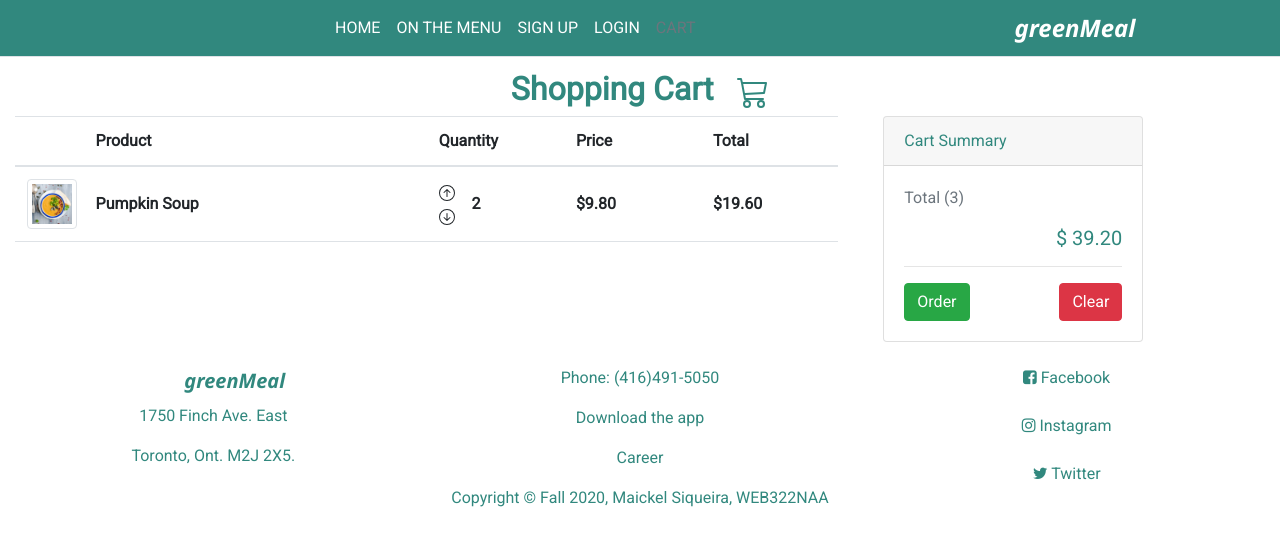
After one commit to mksiq/green-meal, a Node server app: page /cart in a window 1280 px wide. The commit adds this page. Shown: the top 546 px of the page. Run offline with Node 20, Linux system fonts and the light colour scheme; lists and menus that the app fills with data are empty; some libraries are stand-ins or nearby versions.

Commit message:
Added cart page with hard coded items, cart only available for regular user

```diff
--- /dev/null
+++ b/controllers/cart.js
@@ -0,0 +1,9 @@
+const express = require("express");
+const router = express.Router();
+
+router.get("/cart", (req, res) => {
+    res.render("cart/cart",{});
+});
+
+
+module.exports = router;
--- a/controllers/products.js
+++ b/controllers/products.js
@@ -157,9 +157,6 @@ router.get("/delete-product/:id", (req, res) => {
             console.log(`${req.params.id} removed from product database.`);
             res.redirect("/data-clerk");
         });
-
-
-
     } else {
         res.redirect('/');
     }
--- a/index.js
+++ b/index.js
@@ -3,13 +3,14 @@ const dotenv = require('dotenv');
 let express = require("express");
 let expressHandleBars = require('express-handlebars');
 const bodyParser = require('body-parser');
+const fileUpload = require('express-fileupload');
+const session = require('express-session');
+
 const generalController = require("./controllers/general");
 const userController = require("./controllers/user");
 const onTheMenu = require("./controllers/on-the-menu");
-const productController = require("./controllers/products")
-const fileUpload = require('express-fileupload');
-
-const session = require('express-session');
+const productController = require("./controllers/products");
+const cartController = require("./controllers/cart");
 
 dotenv.config({path:"./config/keys.env"});
 
@@ -53,6 +54,8 @@ app.use("/", userController);
 
 app.use("/", productController);
 
+app.use("/", cartController);
+
 app.use((req, res) => {
     if (res.status(404))
         res.render("general/error");
--- a/public/css/extra.css
+++ b/public/css/extra.css
@@ -48,3 +48,11 @@ a:hover {
     color: #000;
     text-decoration: none;
 }
+
+.img-cart{
+    height: auto;
+    max-width: 50px;
+    margin-left: auto;
+    margin-right: auto;
+    display: block;
+}
--- /dev/null
+++ b/views/cart/cart.hbs
@@ -0,0 +1,78 @@
+<div class="container-fluid mt-3 pt-3  w-100">
+    <div class="h2 green text-center mb-2 mt-0 font-weight-bold">Shopping Cart &nbsp;&nbsp;<svg width="1em" height="1em" viewBox="0 0 16 16" class="bi bi-cart3" fill="currentColor" xmlns="http://www.w3.org/2000/svg">
+  <path fill-rule="evenodd" d="M0 1.5A.5.5 0 0 1 .5 1H2a.5.5 0 0 1 .485.379L2.89 3H14.5a.5.5 0 0 1 .49.598l-1 5a.5.5 0 0 1-.465.401l-9.397.472L4.415 11H13a.5.5 0 0 1 0 1H4a.5.5 0 0 1-.491-.408L2.01 3.607 1.61 2H.5a.5.5 0 0 1-.5-.5zM3.102 4l.84 4.479 9.144-.459L13.89 4H3.102zM5 12a2 2 0 1 0 0 4 2 2 0 0 0 0-4zm7 0a2 2 0 1 0 0 4 2 2 0 0 0 0-4zm-7 1a1 1 0 1 0 0 2 1 1 0 0 0 0-2zm7 0a1 1 0 1 0 0 2 1 1 0 0 0 0-2z"/>
+</svg></div>
+    <div class="row">
+        <div class="col-12 col-md-8">
+            <div class="container">
+                <table class="table table-hover">
+
+                    <thead>
+                        <tr class="row">
+                            <th class="col-sm-1 d-none d-md-block"> </th>
+                            <th class="col-6 col-md-5 ">Product</th>
+                            <th class="col-2 ">
+                                <span class="d-none d-md-block">Quantity</span>
+                                <span class="d-md-none">Qty.</span>
+                            </th>
+                            <th class="col-2 ">Price</th>
+                            <th class="col-2 ">Total</th>
+                        </tr>
+                    </thead>
+                    <tbody>
+                        <tr class="row  border-bottom-1 border-top-0 border-right-0 border-left-0 border border-muted">
+                            <th class="col-sm-1 d-none d-md-block mb-auto mt-auto border-top-0"> <img
+                                    src="/imgs/products/5fb15595aefbc43f05e5311d.jpg" alt="Picture of {{title}}"
+                                    class="img-cart img-thumbnail"></th>
+                            <th class="col-6 col-md-5 h-100 mb-auto mt-auto border-top-0"><span class=" "> Pumpkin
+                                    Soup</span>
+                            </th>
+                            <th class="col-2  h-100 mb-auto mt-auto border-top-0">
+                                <div class="row">
+                                    <div class="col-6 col-md-4">
+                                        <svg width="1em" height="1em" viewBox="0 0 16 16" class="bi bi-arrow-up-circle" fill="currentColor" xmlns="http://www.w3.org/2000/svg">
+  <path fill-rule="evenodd" d="M8 15A7 7 0 1 0 8 1a7 7 0 0 0 0 14zm0 1A8 8 0 1 0 8 0a8 8 0 0 0 0 16z"/>
+  <path fill-rule="evenodd" d="M8 12a.5.5 0 0 0 .5-.5V5.707l2.146 2.147a.5.5 0 0 0 .708-.708l-3-3a.5.5 0 0 0-.708 0l-3 3a.5.5 0 1 0 .708.708L7.5 5.707V11.5a.5.5 0 0 0 .5.5z"/>
+</svg>
+                                        <svg width="1em" height="1em" viewBox="0 0 16 16" class="bi bi-arrow-down-circle" fill="currentColor" xmlns="http://www.w3.org/2000/svg">
+  <path fill-rule="evenodd" d="M8 15A7 7 0 1 0 8 1a7 7 0 0 0 0 14zm0 1A8 8 0 1 0 8 0a8 8 0 0 0 0 16z"/>
+  <path fill-rule="evenodd" d="M8 4a.5.5 0 0 1 .5.5v5.793l2.146-2.147a.5.5 0 0 1 .708.708l-3 3a.5.5 0 0 1-.708 0l-3-3a.5.5 0 1 1 .708-.708L7.5 10.293V4.5A.5.5 0 0 1 8 4z"/>
+</svg>
+
+                                    </div>
+                                    <div class="col-6 col-md-8 h-100 mb-auto mt-auto border-top-0 ml-0 pl-2 pl-md-0">2</div>
+                                </div>
+
+</th>
+                            <th class="col-2  h-100 mb-auto mt-auto border-top-0">$9.80</th>
+                            <th class="col-2  h-100 mb-auto mt-auto border-top-0">$19.60</th>
+                        </tr>
+
+                    </tbody>
+                </table>
+            </div>
+        </div>
+        <div class="col-12 col-md-3">
+            <div class="container">
+                <div class="card">
+                    <div class="card-header">
+                        Cart Summary
+                    </div>
+                    <div class="card-body">
+                        <p class="card-text text-muted">Total (3)</p>
+                        <h5 class="card-title text-right">$ 39.20</h5>
+                        <hr>
+
+                        <div class="row ">
+                            <div class="container d-flex justify-content-between">
+                                <a href="#" class="btn btn-success">Order</a>
+                                <a href="#" class="btn btn-danger">Clear</a>
+                            </div>
+                        </div>
+                    </div>
+                </div>
+
+            </div>
+        </div>
+    </div>
+</div>
--- a/views/partials/header.hbs
+++ b/views/partials/header.hbs
@@ -20,7 +20,16 @@
                 <li class="nav-item"> <a href="" data-toggle="modal" data-target="#login-modal"
                         class="nav-link white hover-white">LOGIN</a></li>
                 {{/if}}
-                <li class="nav-item"><a href="/on-the-menu" class="nav-link disabled">CART</a></li>
+
+                {{#if user}}
+                    {{#if user.isDataClerk}}
+                    <li class="nav-item"><a href="#" class="nav-link white text-muted">CART</a></li>
+                    {{else}}
+                        <li class="nav-item"><a href="/cart" class="nav-link white hover-white">CART</a></li>
+                    {{/if}}
+                {{else}}
+                    <li class="nav-item"><a href="#" class="nav-link white text-muted">CART</a></li>
+                {{/if}}
             </ul>
         </div>
         <a href="/" class="nav-brand logo white h4 hover-white">greenMeal</a>
```
